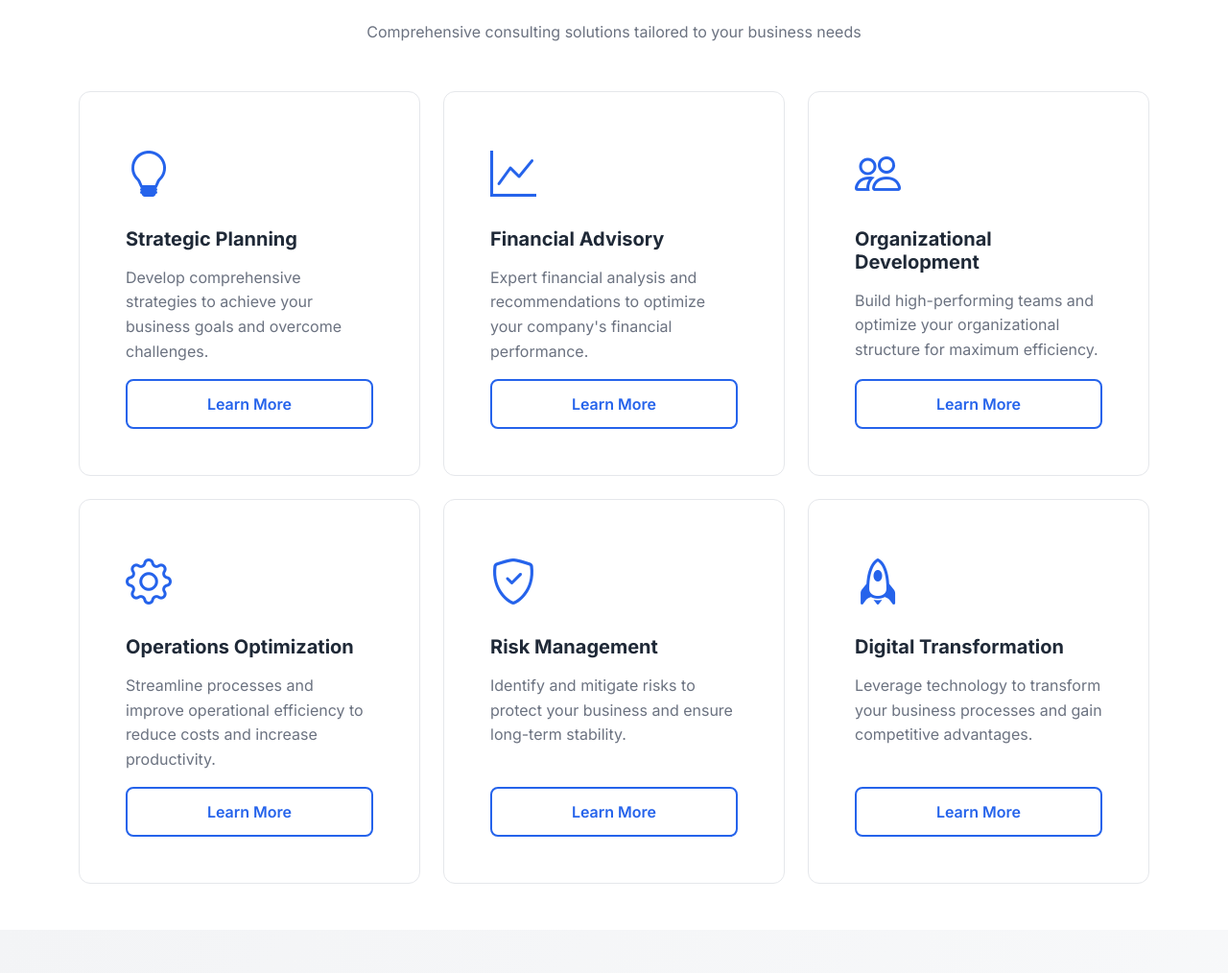
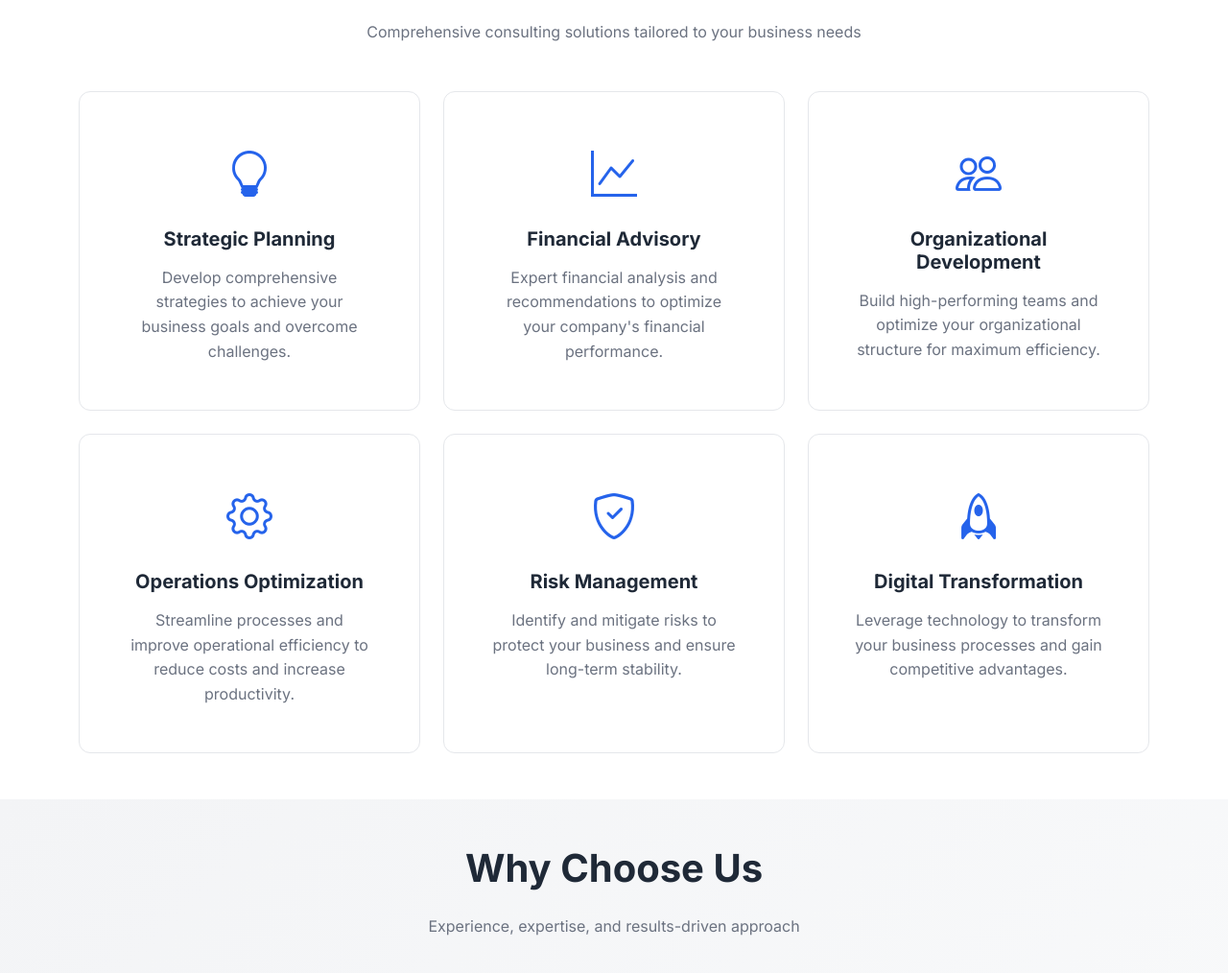
Before and after one commit to srivathsan999/Business-consulting-firm, a plain HTML site: page pages/home-1.html in a window 1280 px wide. Shown: the part 749-1763 px from the top of the page at 96% size. Drawn offline with nearby package versions, Linux system fonts and the light colour scheme.

Commit message:
Updated site again

```diff
--- a/pages/home-1.html
+++ b/pages/home-1.html
@@ -154,78 +154,72 @@
             <div class="row g-4">
                 <div class="col-md-6 col-lg-4">
                     <div class="card h-100">
-                        <div class="card-body d-flex flex-column">
+                        <div class="card-body d-flex flex-column text-center">
                             <div class="mb-3" style="font-size: 3rem; color: var(--primary-color);">
                                 <i class="bi bi-lightbulb"></i>
                             </div>
                             <h5 class="card-title">Strategic Planning</h5>
                             <p class="card-text">Develop comprehensive strategies to achieve your business goals and overcome challenges.</p>
-                            <a href="service-details.html" class="btn btn-outline mt-auto">Learn More</a>
                         </div>
                     </div>
                 </div>
 
                 <div class="col-md-6 col-lg-4">
                     <div class="card h-100">
-                        <div class="card-body d-flex flex-column">
+                        <div class="card-body d-flex flex-column text-center">
                             <div class="mb-3" style="font-size: 3rem; color: var(--primary-color);">
                                 <i class="bi bi-graph-up"></i>
                             </div>
                             <h5 class="card-title">Financial Advisory</h5>
                             <p class="card-text">Expert financial analysis and recommendations to optimize your company's financial performance.</p>
-                            <a href="service-details.html" class="btn btn-outline mt-auto">Learn More</a>
                         </div>
                     </div>
                 </div>
 
                 <div class="col-md-6 col-lg-4">
                     <div class="card h-100">
-                        <div class="card-body d-flex flex-column">
+                        <div class="card-body d-flex flex-column text-center">
                             <div class="mb-3" style="font-size: 3rem; color: var(--primary-color);">
                                 <i class="bi bi-people"></i>
                             </div>
                             <h5 class="card-title">Organizational Development</h5>
                             <p class="card-text">Build high-performing teams and optimize your organizational structure for maximum efficiency.</p>
-                            <a href="service-details.html" class="btn btn-outline mt-auto">Learn More</a>
                         </div>
                     </div>
                 </div>
 
                 <div class="col-md-6 col-lg-4">
                     <div class="card h-100">
-                        <div class="card-body d-flex flex-column">
+                        <div class="card-body d-flex flex-column text-center">
                             <div class="mb-3" style="font-size: 3rem; color: var(--primary-color);">
                                 <i class="bi bi-gear"></i>
                             </div>
                             <h5 class="card-title">Operations Optimization</h5>
                             <p class="card-text">Streamline processes and improve operational efficiency to reduce costs and increase productivity.</p>
-                            <a href="service-details.html" class="btn btn-outline mt-auto">Learn More</a>
                         </div>
                     </div>
                 </div>
 
                 <div class="col-md-6 col-lg-4">
                     <div class="card h-100">
-                        <div class="card-body d-flex flex-column">
+                        <div class="card-body d-flex flex-column text-center">
                             <div class="mb-3" style="font-size: 3rem; color: var(--primary-color);">
                                 <i class="bi bi-shield-check"></i>
                             </div>
                             <h5 class="card-title">Risk Management</h5>
                             <p class="card-text">Identify and mitigate risks to protect your business and ensure long-term stability.</p>
-                            <a href="service-details.html" class="btn btn-outline mt-auto">Learn More</a>
                         </div>
                     </div>
                 </div>
 
                 <div class="col-md-6 col-lg-4">
                     <div class="card h-100">
-                        <div class="card-body d-flex flex-column">
+                        <div class="card-body d-flex flex-column text-center">
                             <div class="mb-3" style="font-size: 3rem; color: var(--primary-color);">
                                 <i class="bi bi-rocket"></i>
                             </div>
                             <h5 class="card-title">Digital Transformation</h5>
                             <p class="card-text">Leverage technology to transform your business processes and gain competitive advantages.</p>
-                            <a href="service-details.html" class="btn btn-outline mt-auto">Learn More</a>
                         </div>
                     </div>
                 </div>
```
